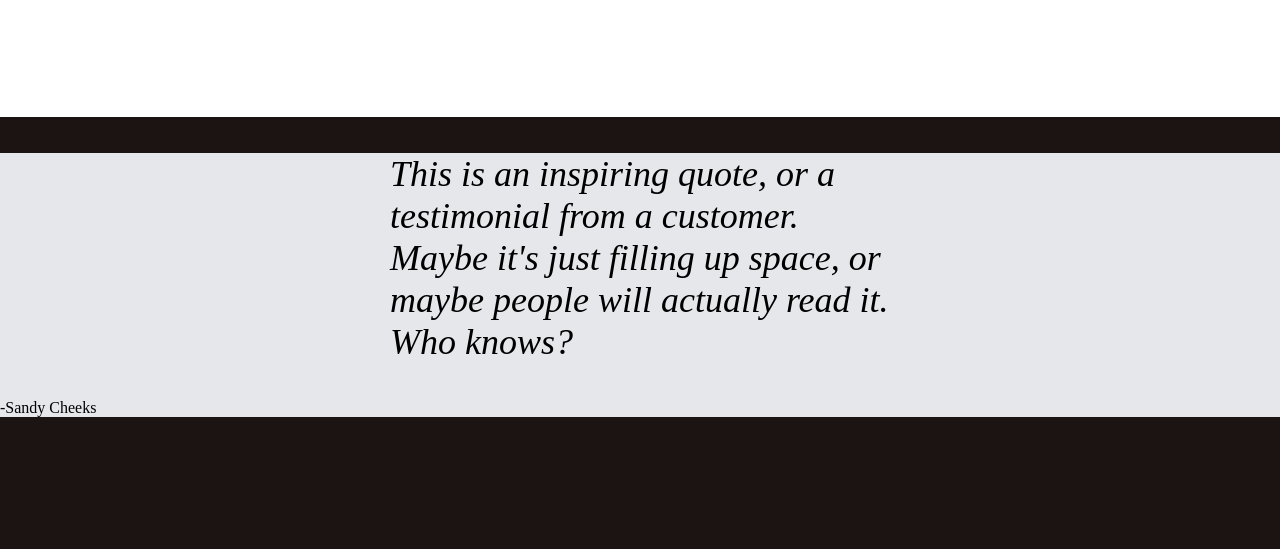
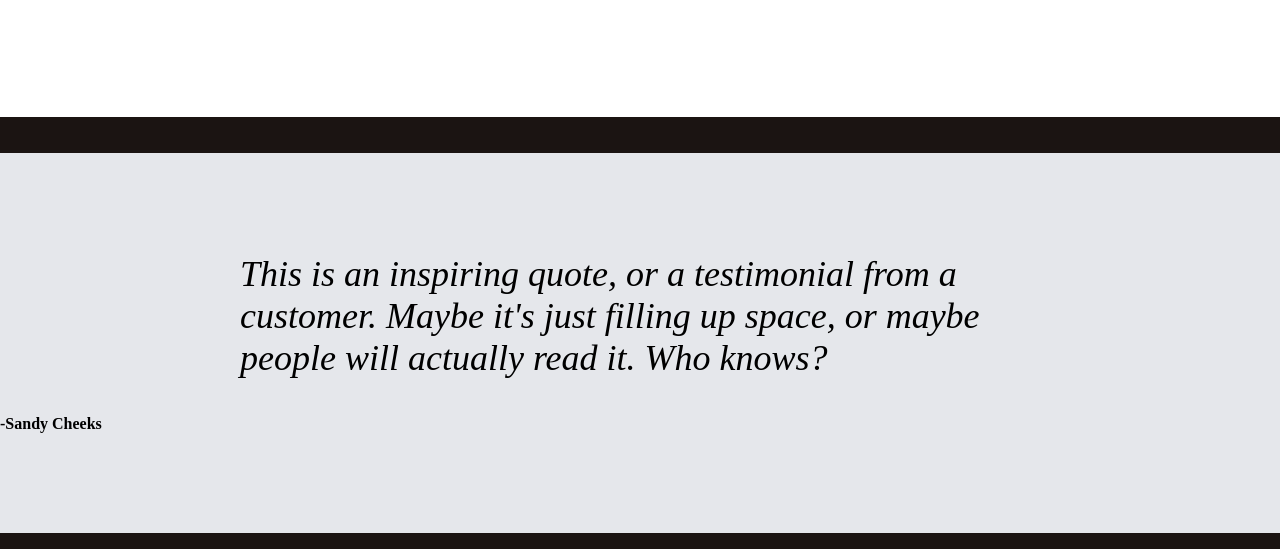
Before and after one commit to TickleMeElm0/landing-page, a plain HTML site: page index.html in a window 1280 px wide. Shown: the part 924-1473 px from the top of the page. Before the commit the page ends 1357 px from the top, so only its background shows below. Drawn offline with Linux system fonts and the light colour scheme.

Commit message:
placed the author in the same paragraph as quote

```diff
--- a/index.html
+++ b/index.html
@@ -48,8 +48,7 @@
             </ul>
         </div>
         <div class="section-three"> <!--section three-->
-            <p class="quote">This is an inspiring quote, or a testimonial from a customer. Maybe it's just filling up space, or maybe people will actually read it. Who knows?</p>
-            <p>-Sandy Cheeks</p>
+            <p class="quote">This is an inspiring quote, or a testimonial from a customer. Maybe it's just filling up space, or maybe people will actually read it. Who knows? <div class="quote-author">-Sandy Cheeks</div></p>
         </div>
 
 
--- a/style.css
+++ b/style.css
@@ -111,7 +111,13 @@ img.list-image {
     font-size: 36px;
     font-style: italic;
     display: flex;
-    width: 500px;
+    width: 800px;
     margin-left: auto;
     margin-right: auto;
+    padding-top: 100px;
 }
+
+.quote-author {
+    font-weight: bolder;
+    padding-bottom: 100px;
+}
```
